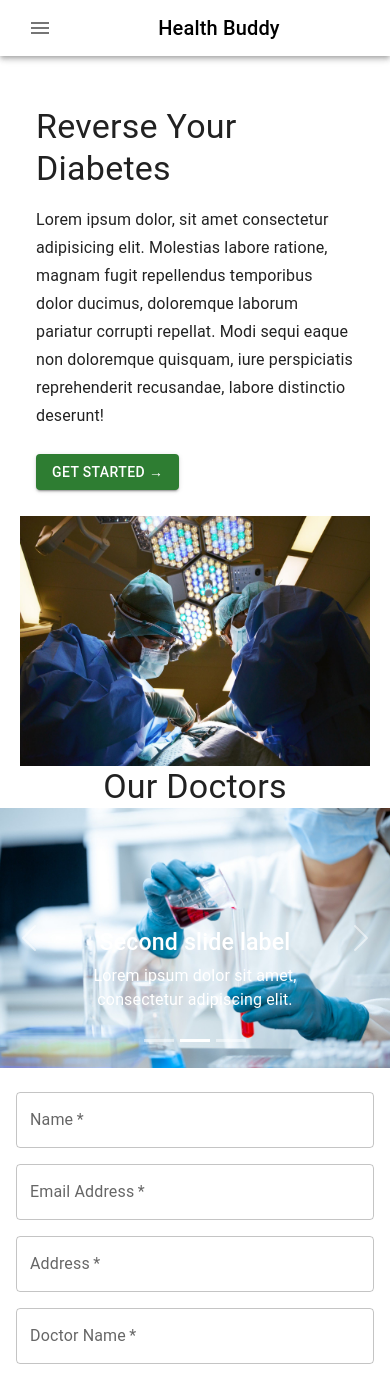
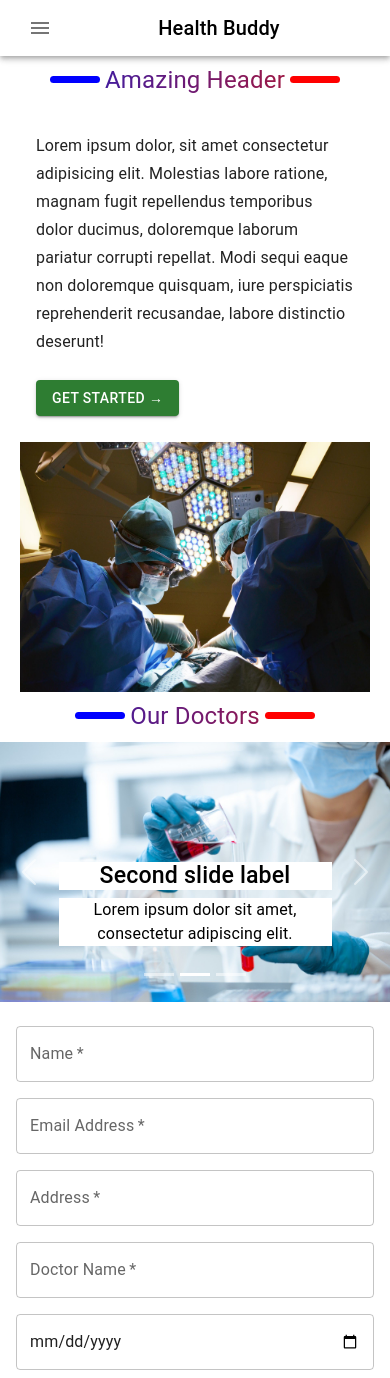
Before and after one commit to Vivek-Vishwakarma/hack6, a React (Create React App) app in the folder frontend/: page / in a window 390 px wide. Shown: the top 1378 px of the page. Built offline with nearby package versions, Linux system fonts and the light colour scheme.

Commit message:
fixed frontend

```diff
--- a/frontend/src/App.css
+++ b/frontend/src/App.css
@@ -1,33 +1,70 @@
-.navButton{
+.navButton {
   margin-left: auto;
   margin-right: 30px;
 }
-.carContainer{
+.carContainer {
   max-width: 750px;
   margin-inline: auto;
   max-height: 450px;
 }
-.carImage{
+.carImage {
   max-width: 750px;
   max-height: 450px;
 }
 
-.heading{
+.heading {
   text-align: center;
   font-size: 2rem;
-  margin: 20px 0px;
-  position: relative;
-}
-.heading::after{
-
-}
-.heading::before{
-
+  margin: 20px 0px !important;
+  background: #121fcf;
+  background: -webkit-linear-gradient(to right, #121fcf 0%, #cf1512 100%);
+  background: -moz-linear-gradient(to right, #121fcf 0%, #cf1512 100%);
+  background: linear-gradient(to right, #121fcf 0%, #cf1512 100%);
+  -webkit-background-clip: text;
+  -webkit-text-fill-color: transparent;
 }
 
-
-@media only screen and (max-width: 750px) {
-  .container{
+.heading::after {
+  content: "";
+  width: 50px;
+  height: 7px;
+  background: red;
+  position: absolute;
+  transform: translateY(20px) translateX(5px);
+  border-radius: 30px;
+}
+.heading::before {
+  content: "";
+  width: 50px;
+  height: 7px;
+  background: rgb(0, 0, 255);
+  position: absolute;
+  transform: translateY(20px) translateX(-55px);
+  border-radius: 30px;
+}
+.heading::before:first-child {
+  width: 0px;
+}
+.carh2 {
+  color: black;
+  background-color: white;
+}
+.carp {
+  color: black;
+  background-color: white;
+}
+@media only screen and (max-width: 800px) {
+  .container {
     flex-wrap: wrap;
   }
+  .heading {
+    margin: 10px 0px !important;
+    font-size: 1.5rem !important;
+  }
+  .heading::after {
+    transform: translateY(10px) translateX(5px);
+  }
+  .heading::before {
+    transform: translateY(10px) translateX(-55px);
+  }
 }
--- a/frontend/src/components/Header.js
+++ b/frontend/src/components/Header.js
@@ -3,13 +3,15 @@ import "../App.css";
 import side from "../images/car1.jpg";
 const Header = () => {
   return (
+    <>
+
+    <Typography className="heading" variant="h4">Amazing Header</Typography>
     <Container
       className="container"
       maxWidth="lg"
-      sx={{ display: "flex", mt: "40px", justifyContent: "space-evenly" }}
+      sx={{ display: "flex", justifyContent: "space-evenly" }}
     >
       <Box component="div" sx={{margin: "10px 20px", width:"450px"}}>
-        <Typography className="heading" style={{textAlign: "left"}} variant="h4">Reverse Your Diabetes</Typography>
         <Typography variant="subtitle1" mt={2}>
           Lorem ipsum dolor, sit amet consectetur adipisicing elit. Molestias
           labore ratione, magnam fugit repellendus temporibus dolor ducimus,
@@ -30,6 +32,7 @@ const Header = () => {
         />
       </Box>
     </Container>
+    </>
   );
 };
 
--- a/frontend/src/components/MyCarousel.js
+++ b/frontend/src/components/MyCarousel.js
@@ -1,46 +1,38 @@
 import React from "react";
 import { Carousel } from "react-bootstrap";
-import car1 from "../images/car1.jpg"
-import car2 from "../images/car2.jpg"
-
-import "../App.css"
+import car1 from "../images/car1.jpg";
+import car2 from "../images/car2.jpg";
+import car3 from "../images/car3.jpg";
+import "../App.css";
 const MyCarousel = () => {
   return (
     <Carousel className="carContainer">
       <Carousel.Item>
-        <img
-          className="d-block w-100 carImage"
-          src={car1}
-          alt="First slide"
-        />
+        <img className="d-block w-100 carImage" src={car1} alt="First slide" />
         <Carousel.Caption>
-          <h3>First slide label</h3>
-          <p>Nulla vitae elit libero, a pharetra augue mollis interdum.</p>
+          <h3 className="carh2">Second slide label</h3>
+          <p className="carp">
+            Lorem ipsum dolor sit amet, consectetur adipiscing elit.
+          </p>
         </Carousel.Caption>
       </Carousel.Item>
       <Carousel.Item>
-        <img
-          className="d-block w-100 carImage"
-          src={car2}
-          alt="Second slide"
-        />
+        <img className="d-block w-100 carImage" src={car2} alt="Second slide" />
 
         <Carousel.Caption>
-          <h3>Second slide label</h3>
-          <p>Lorem ipsum dolor sit amet, consectetur adipiscing elit.</p>
+          <h3 className="carh2">Second slide label</h3>
+          <p className="carp">
+            Lorem ipsum dolor sit amet, consectetur adipiscing elit.
+          </p>
         </Carousel.Caption>
       </Carousel.Item>
       <Carousel.Item>
-        <img
-          className="d-block w-100 carImage"
-          src={car1}
-          alt="Third slide"
-        />
+        <img className="d-block w-100 carImage" src={car3} alt="Third slide" />
 
         <Carousel.Caption>
-          <h3>Third slide label</h3>
-          <p>
-            Praesent commodo cursus magna, vel scelerisque nisl consectetur.
+          <h3 className="carh2">Second slide label</h3>
+          <p className="carp">
+            Lorem ipsum dolor sit amet, consectetur adipiscing elit.
           </p>
         </Carousel.Caption>
       </Carousel.Item>
```
Also changed, not shown: frontend/src/images/car3.jpg (added), 1 other file (tests, documents, lock files or other folders).
